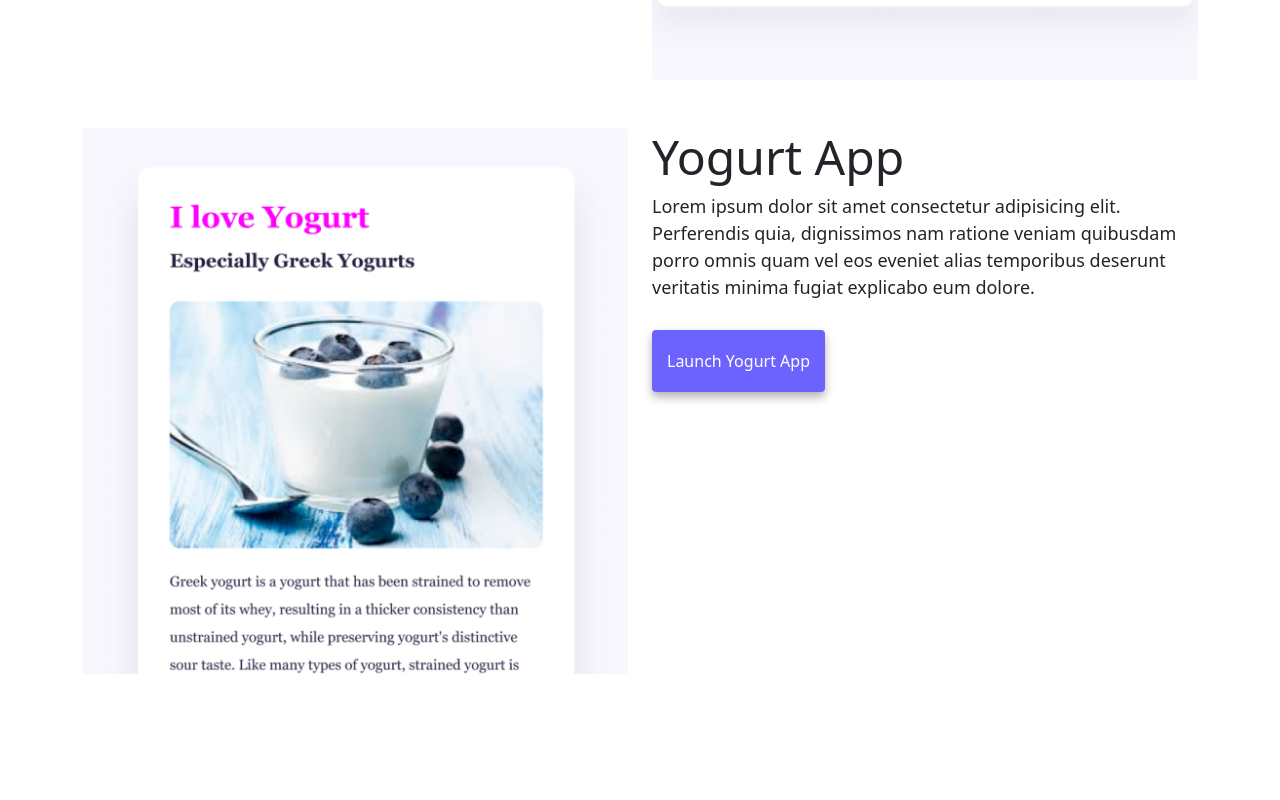
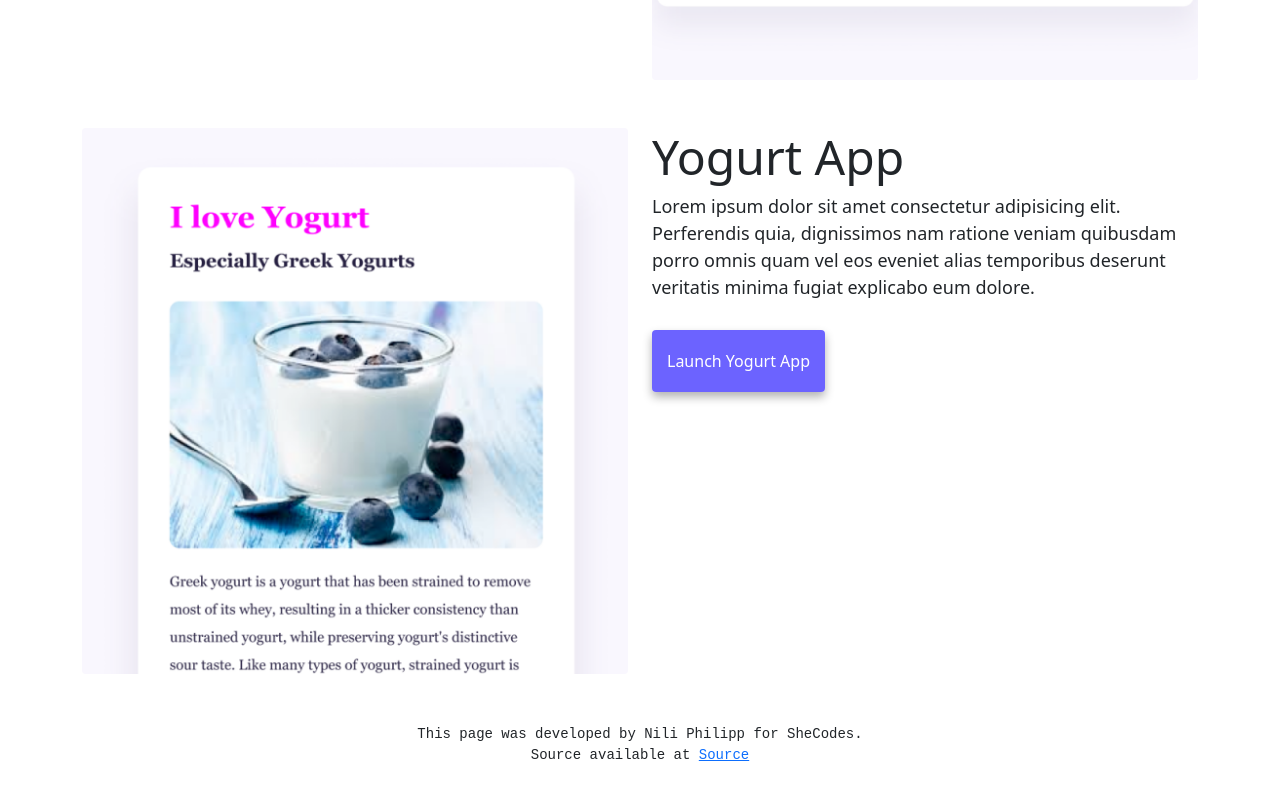
Before and after one commit to NiliPilipp/Responsive-Homework-Week-3, a plain HTML site: page index.html in a window 1280 px wide. Shown: the part 1572-2372 px from the top of the page. Before the commit the page ends 2296 px from the top, so only its background shows below. Drawn offline with nearby package versions, Linux system fonts and the light colour scheme.

Commit message:
add link to source

```diff
--- a/index.html
+++ b/index.html
@@ -155,7 +155,16 @@
         </div>
       </div>
     </div>
-
+    <footer>
+      This page was developed by Nili Philipp for SheCodes.
+      <br />
+      Source available at
+      <a
+        href="https://github.com/NiliPilipp/Responsive-Homework-Week-3"
+        target="_blank"
+        >Source</a
+      >
+    </footer>
     <script
       src="https://cdn.jsdelivr.net/npm/bootstrap@5.0.2/dist/js/bootstrap.bundle.min.js"
       integrity="sha384-MrcW6ZMFYlzcLA8Nl+NtUVF0sA7MsXsP1UyJoMp4YLEuNSfAP+JcXn/tWtIaxVXM"
--- a/src/styles.css
+++ b/src/styles.css
@@ -133,3 +133,10 @@ p {
 #contact {
   margin-top: 50px;
 }
+footer {
+  margin-top: 50px;
+  font-family: monospace;
+  font-size: 14px;
+  display: block;
+  text-align: center;
+}
```
Also changed, not shown: about.html (+1 -0 lines).
